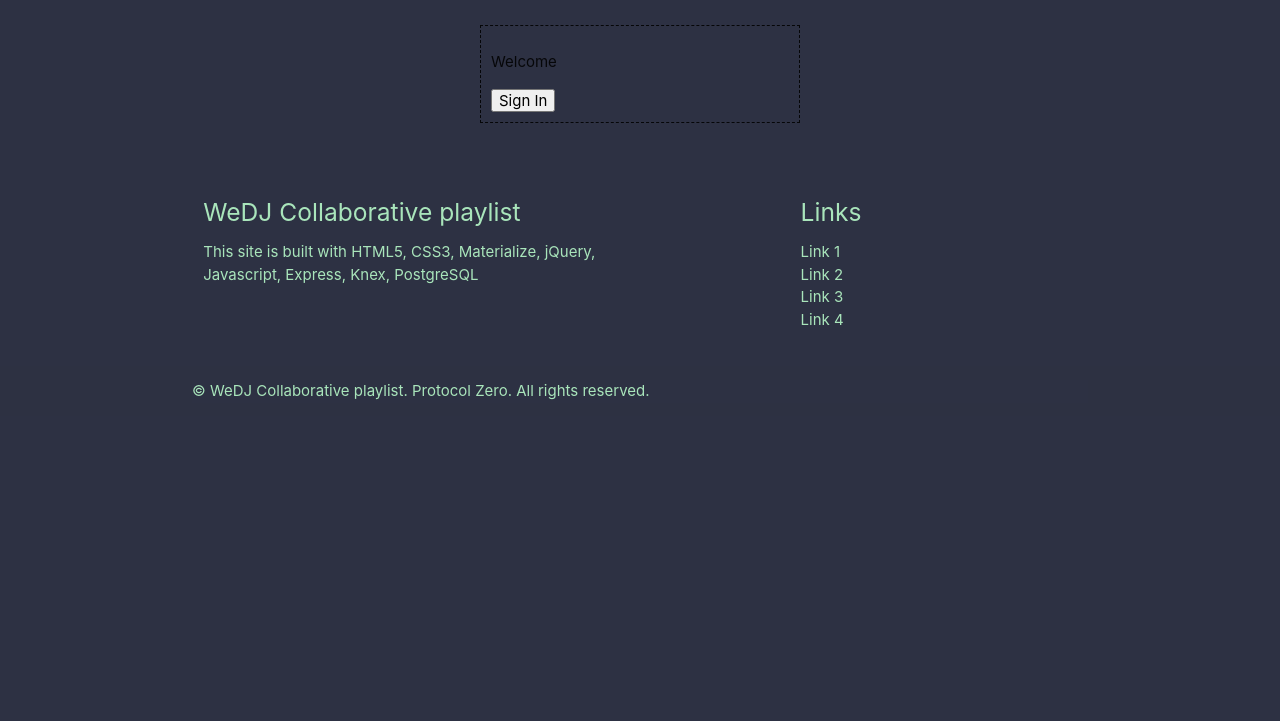
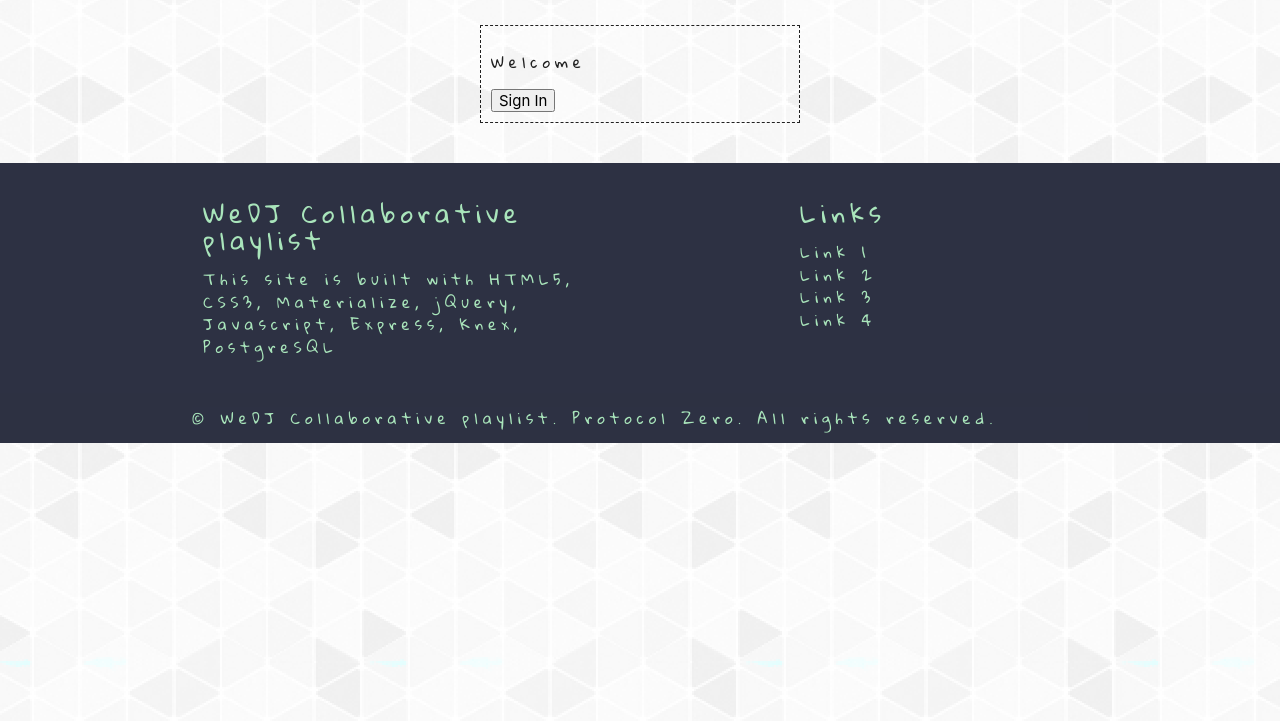
Before and after one commit to ProtocolZero/weDJ-frontend, a plain HTML site: page public/index.html in a window 1280 px wide. Shown: the part 79-800 px from the top of the page. Drawn offline with nearby package versions, Linux system fonts and the light colour scheme; a script that the page names is missing.

Commit message:
fix styles for index page

```diff
--- a/public/index.html
+++ b/public/index.html
@@ -12,9 +12,9 @@
 
     <!-- Stylesheets -->
     <link rel="stylesheet" href="https://cdnjs.cloudflare.com/ajax/libs/materialize/0.98.0/css/materialize.min.css">
+    <link href="https://fonts.googleapis.com/css?family=Gloria+Hallelujah" rel="stylesheet">
     <link href="./stylesheets/header-footer.css" rel="stylesheet">
     <link rel="stylesheet" href="./stylesheets/index.css">
-    <link href="https://fonts.googleapis.com/css?family=Gloria+Hallelujah" rel="stylesheet">
 </head>
 
 <body>
--- a/public/stylesheets/index.css
+++ b/public/stylesheets/index.css
@@ -1,6 +1,12 @@
 /* HSL */
 body {
-  background: #2d3143; }
+  background: url('./gplaypattern_@2X.png');
+  animation: animatedBackground 30s linear infinite;
+  letter-spacing: 5px;
+  font-family: 'Gloria Hallelujah', cursive;
+}
+
+
 
 .login-form {
   border-radius: 10px;
```
Also changed, not shown: public/dashboard.html (+2 -2 lines).
